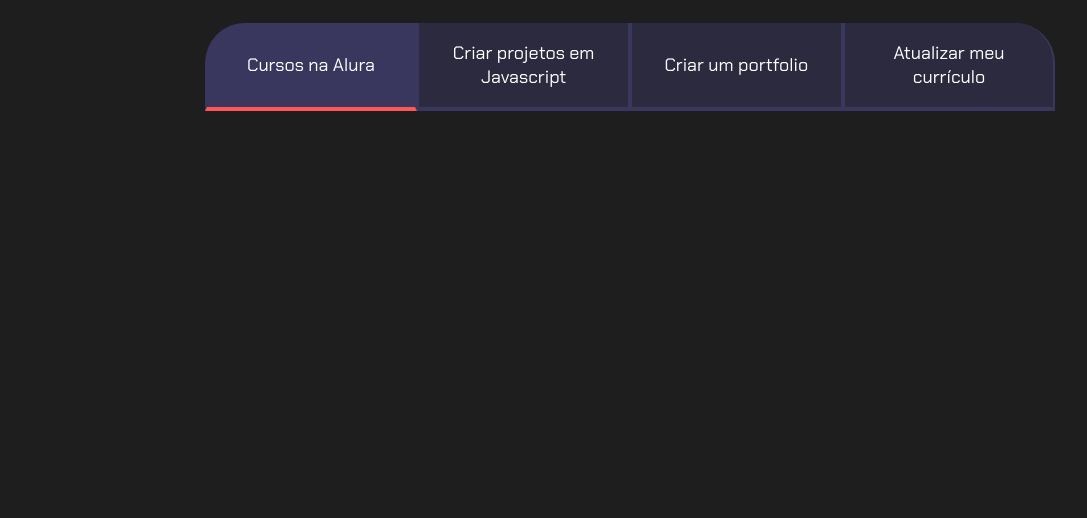
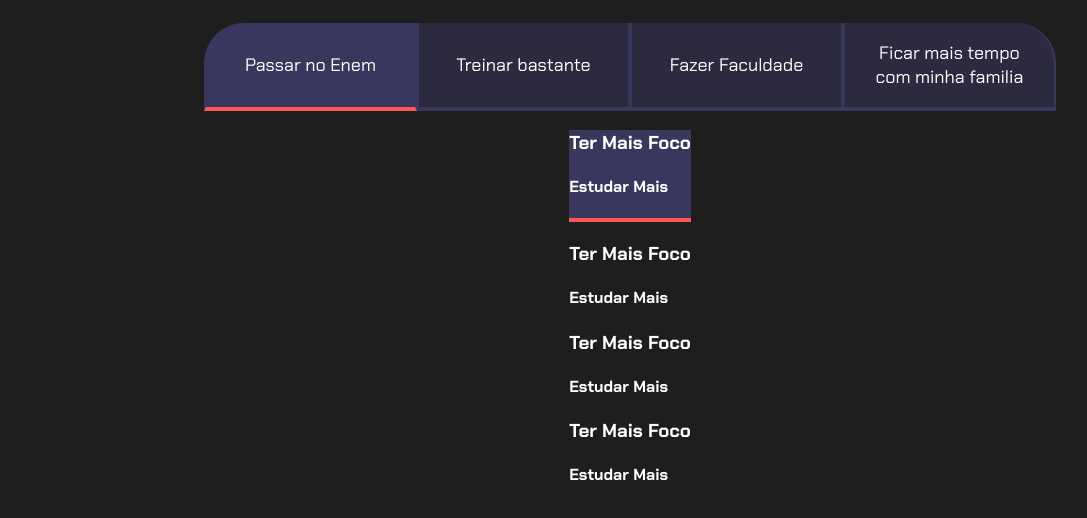
Before and after one commit to danzin-puto/gago-3b, a plain HTML site: page Primeiro/index.html in a window 1280 px wide. Shown: the part 80-598 px from the top of the page, without its empty margins (10-1097 px from the left). Drawn offline with Linux system fonts and the light colour scheme.

Commit message:
Add files via upload

```diff
--- a/Primeiro/index.html
+++ b/Primeiro/index.html
@@ -12,11 +12,31 @@
     <section class="conteudo-principal">
         <h2 class="titulo-principal">Meus Objetivos do ano<span>_</span></h2>
         <div class="botoes">
-            <button class="botao ativo">Cursos na Alura</button>
-            <button class="botao">Criar projetos em Javascript</button>
-            <button class="botao">Criar um portfolio</button>
-            <button class="botao">Atualizar meu currículo</button>
+            <button class="botao ativo">Passar no Enem</button>
+            <button class="botao">Treinar bastante</button>
+            <button class="botao">Fazer Faculdade</button>
+            <button class="botao">Ficar mais tempo com minha familia</button>
         </div>
+        <div class="abas-textos">
+            <div class="abas-conteudos ativo">
+                <h3 class="abas-conteudo-titulo-principal">Ter Mais Foco</h3>
+                <h4 class="abas-conteudo-titulo-principal">Estudar Mais</h4>
+            </div>
+            <div class="abas-conteudos">
+                <h3 class="abas-conteudo-titulo-principal">Ter Mais Foco</h3>
+                <h4 class="abas-conteudo-titulo-principal">Estudar Mais</h4>
+            </div>
+            <div class="abas-conteudos">
+                <h3 class="abas-conteudo-titulo-principal">Ter Mais Foco</h3>
+                <h4 class="abas-conteudo-titulo-principal">Estudar Mais</h4>
+            </div>
+            <div class="abas-conteudos">
+                <h3 class="abas-conteudo-titulo-principal">Ter Mais Foco</h3>
+                <h4 class="abas-conteudo-titulo-principal">Estudar Mais</h4>
+            </div>
+        </div>
+
+
     </section>
     <script src="main.js"></script>
 </body>
```
